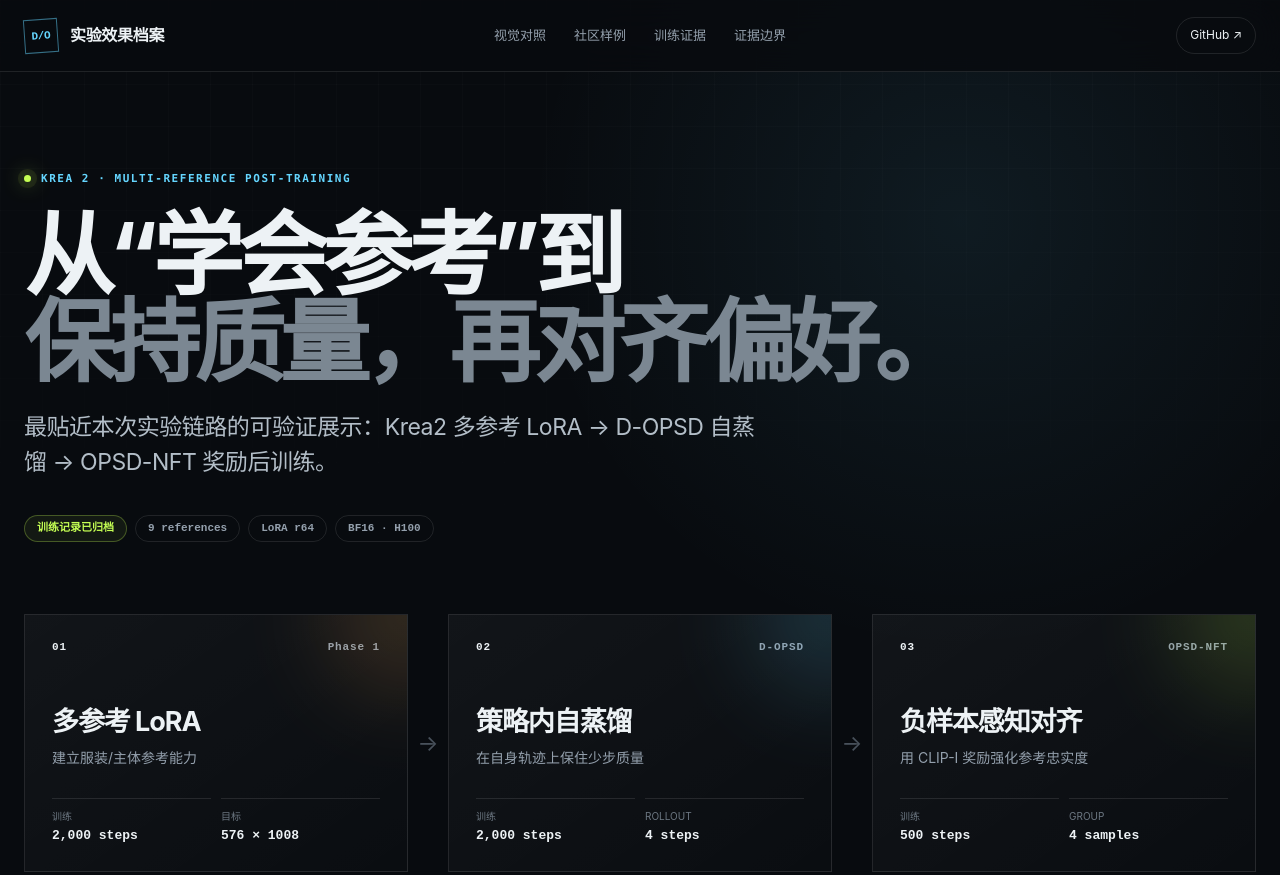
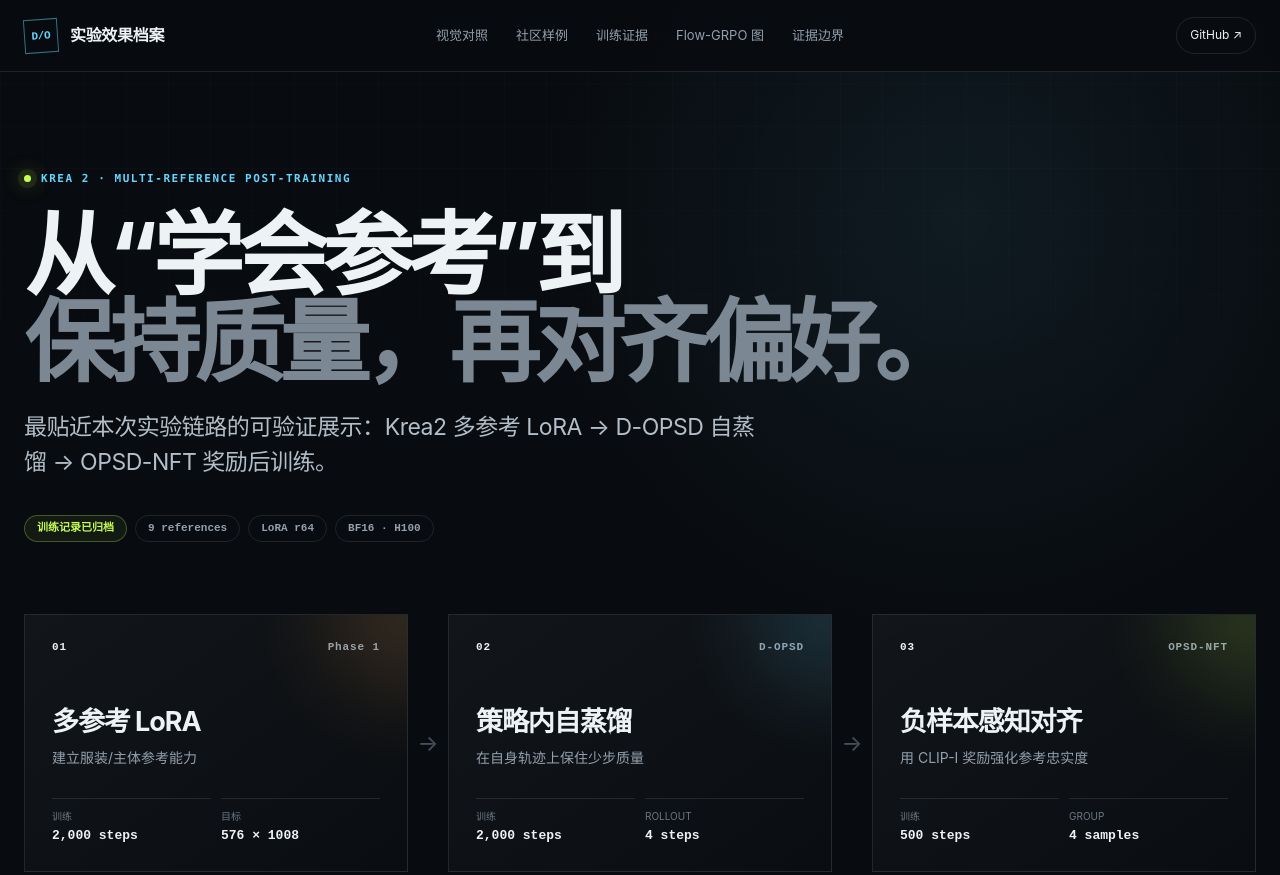
Before and after one commit to lmh9524/D-OPSD-OPSD-NFT-Krea2-LoRA, a plain HTML site: page docs/comparison/index.html in a window 1280 px wide. Shown: the top 875 px of the page. Drawn offline with Linux system fonts and the light colour scheme; no server answers.

Commit message:
docs: diagram Flow-GRPO and Krea2 reward paths

```diff
--- a/docs/comparison/index.html
+++ b/docs/comparison/index.html
@@ -21,6 +21,7 @@
       <a href="#visual">视觉对照</a>
       <a href="#community">社区样例</a>
       <a href="#evidence">训练证据</a>
+      <a href="../flow-grpo-pipeline.svg" target="_blank">Flow-GRPO 图</a>
       <a href="#boundary">证据边界</a>
     </nav>
     <a class="repo-link" href="https://github.com/lmh9524/D-OPSD-OPSD-NFT-Krea2-LoRA" target="_blank" rel="noreferrer">GitHub ↗</a>
```
Also changed, not shown: docs/flow-grpo-pipeline.svg (added), 3 other files.
